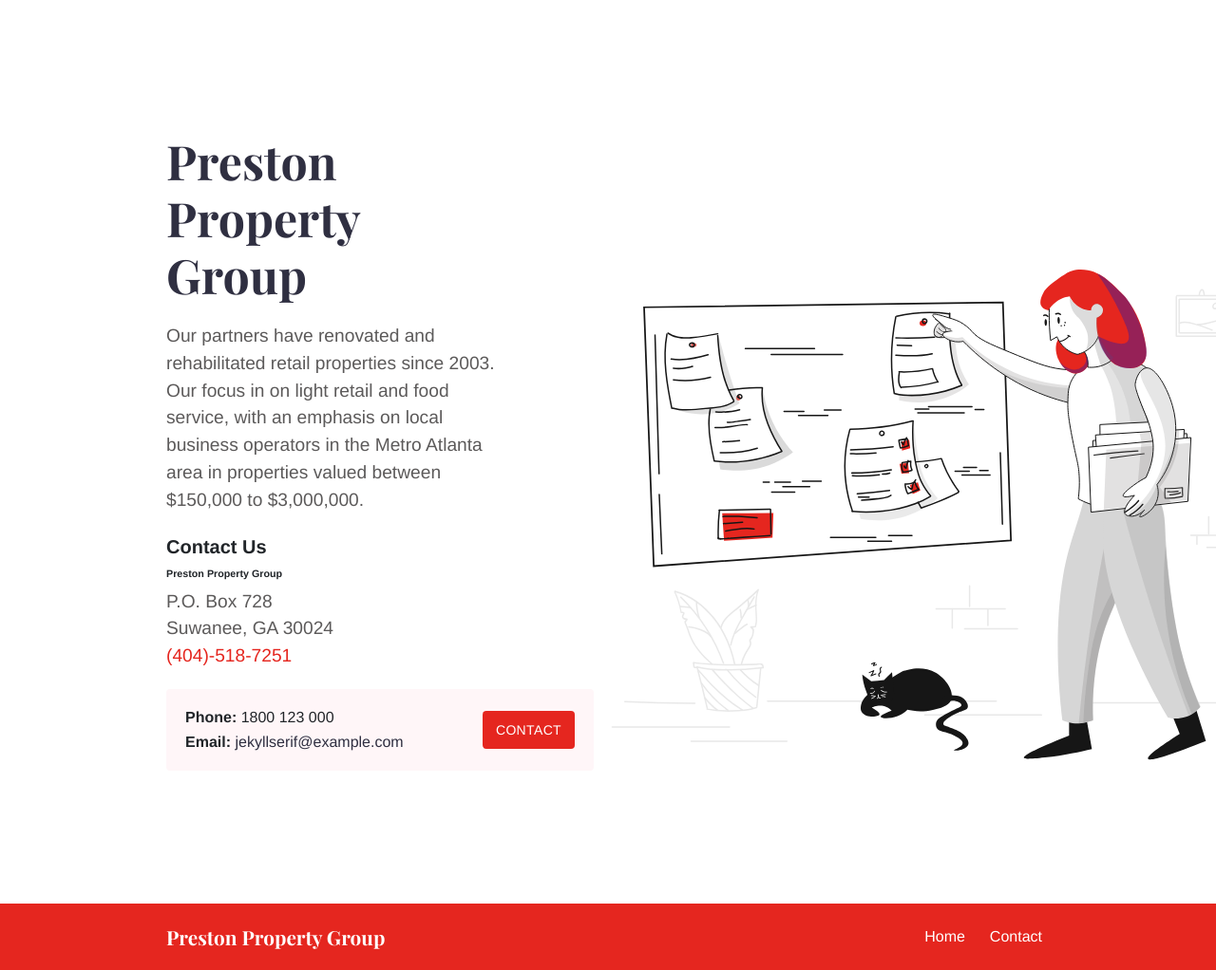
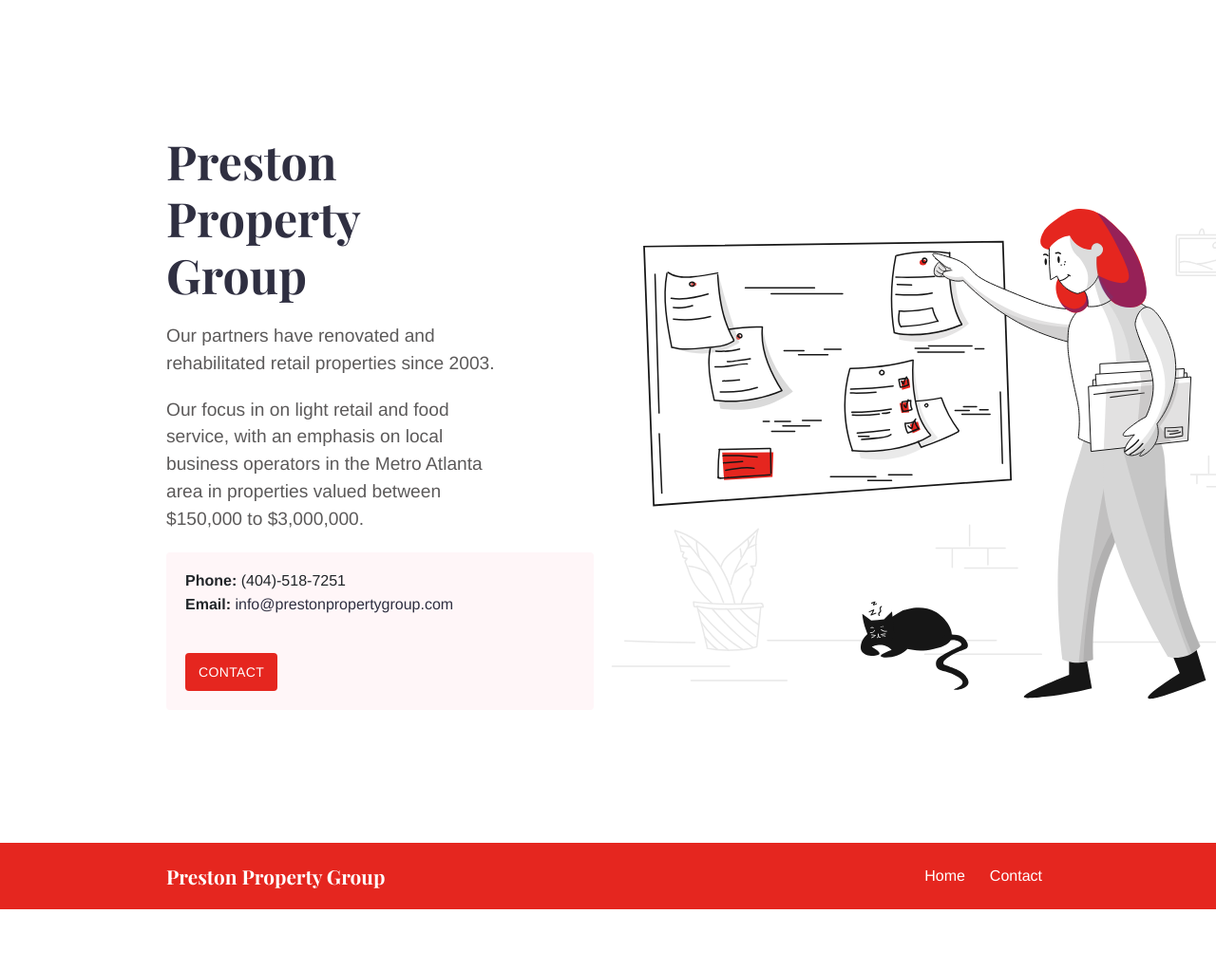
Before and after one commit to jcornelius/jasperdowntown, a Jekyll site: the page built from index.md, in a window 1280 px wide. Shown: the whole page at 95% size. Built offline with Jekyll 4.4.1, drawn with Linux system fonts in a browser that asks for light colours; after the commit the page ends 958 px from its top, so only the background shows below that.

Commit message:
contact info

```diff
--- a/_data/contact.yml
+++ b/_data/contact.yml
@@ -1,3 +1,3 @@
-email: 'jekyllserif@example.com'
-phone: '1800 123 000'
+email: 'info@prestonpropertygroup.com'
+phone: '(404)-518-7251'
 contact_button_link: 'contact'
--- a/index.md
+++ b/index.md
@@ -9,12 +9,5 @@ intro_image_hide_on_mobile: true
 
 # Preston Property Group
 
-Our partners have renovated and rehabilitated retail properties since 2003. Our focus in on light retail and food service, with an emphasis on local business operators in the Metro Atlanta area in properties valued between $150,000 to $3,000,000.
-
-
-### Contact Us
-
-<h6>Preston Property Group</h6>
-<p>P.O. Box 728<br />
-Suwanee, GA 30024<br />
-<a href="tel:+14045187251">(404)-518-7251</a>
+<p>Our partners have renovated and rehabilitated retail properties since 2003.</p>
+<p>Our focus in on light retail and food service, with an emphasis on local business operators in the Metro Atlanta area in properties valued between $150,000 to $3,000,000.</p>
```
